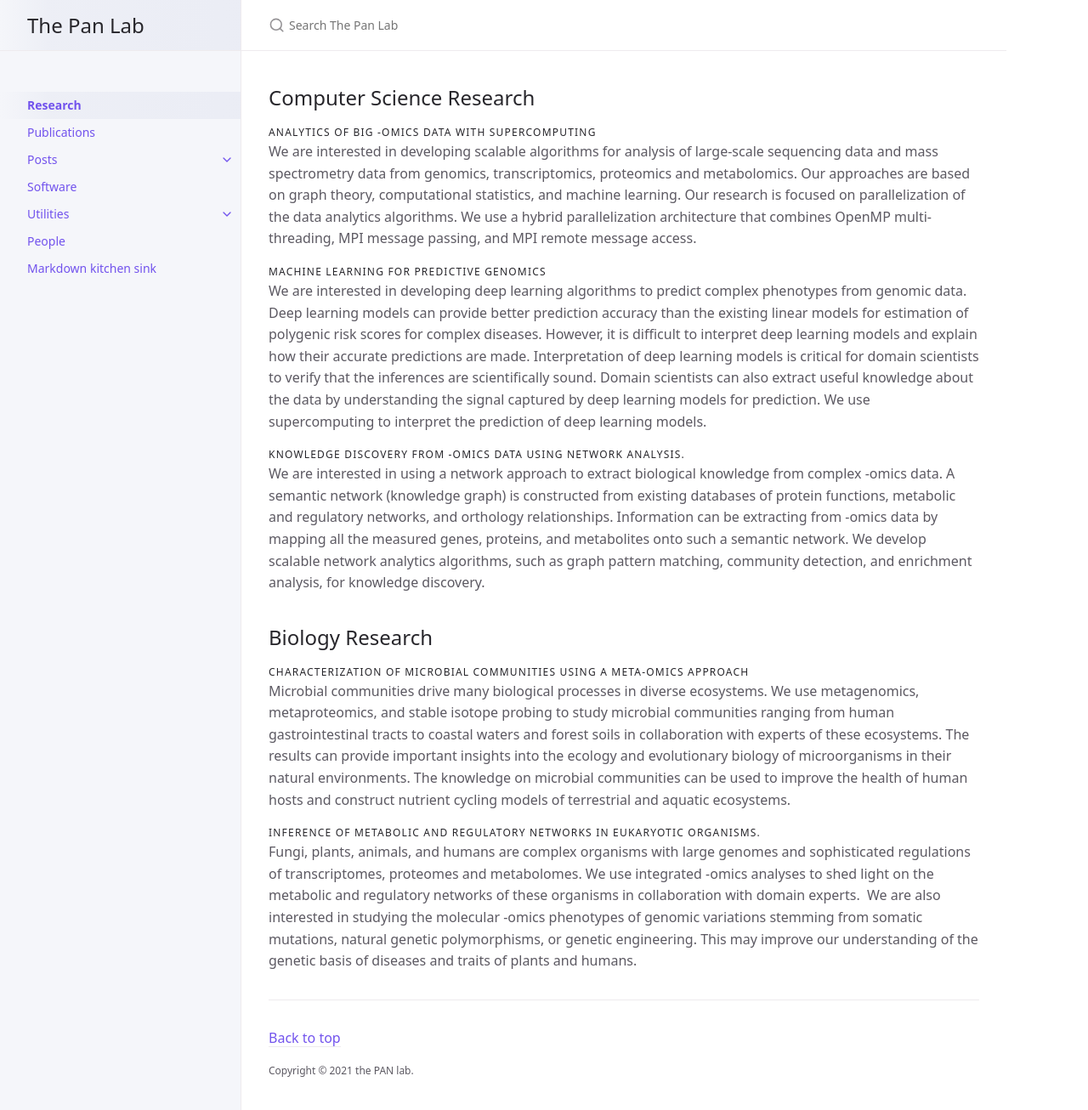
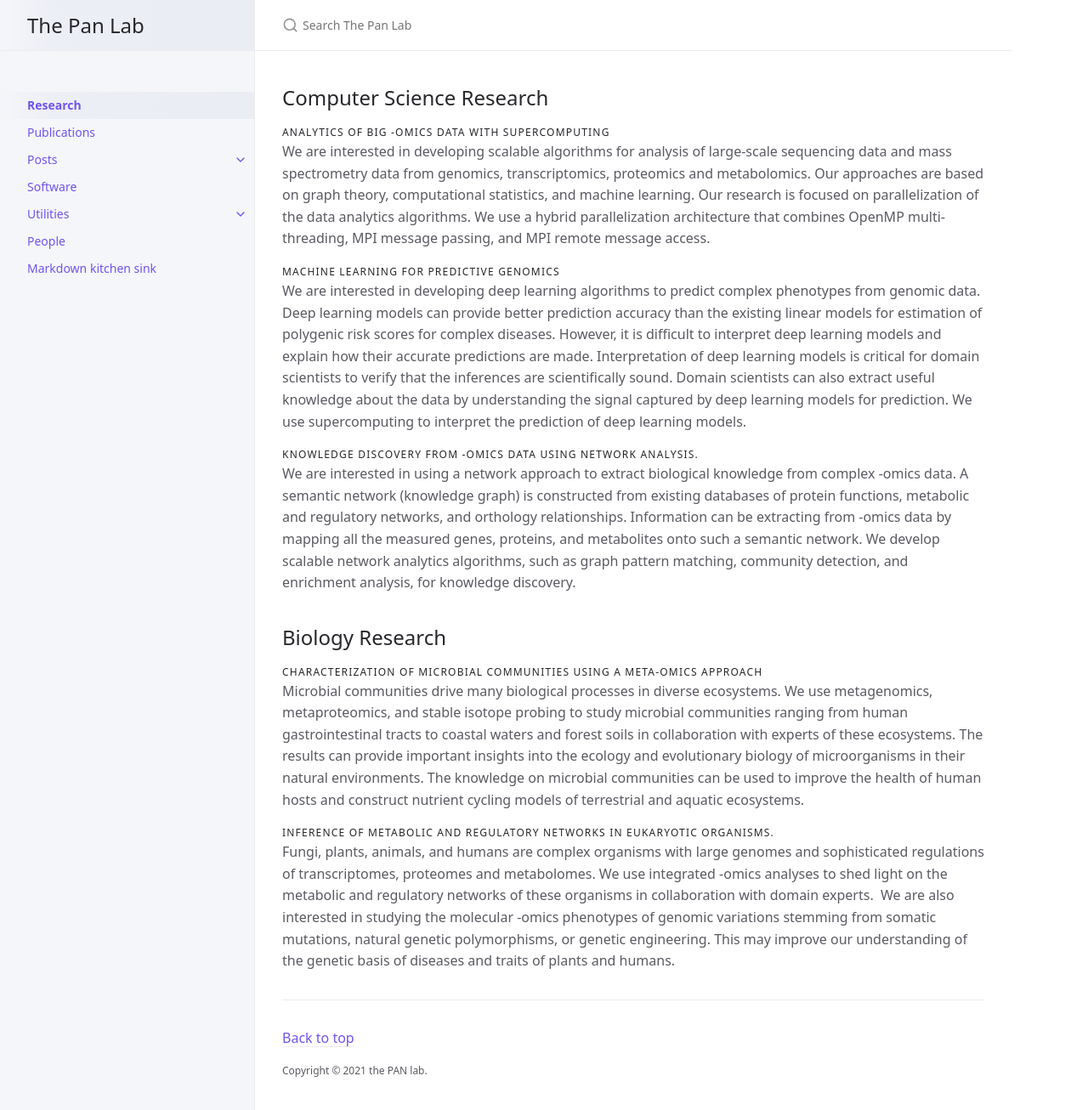
Before and after one commit to thepanlab/thepanlab.github.io, a Jekyll site: the page built from index.md, in a window 1280 px wide and 1310 px high. Shown: the top 1306 px of the window at 85% size. Built offline with Jekyll 4.4.1, drawn with Linux system fonts in a browser that asks for light colours.

Commit message:
Update light.scss

```diff
--- a/_sass/color_schemes/light.scss
+++ b/_sass/color_schemes/light.scss
@@ -1,5 +1,5 @@
 // Increase the side bar width as some of the page titles don't fit in the default size.
-$nav-width: 284px;
+$nav-width: 300px;
 
 // Increase the main content area width as some tables assume a larger size.
-$content-width: 900px;
+$content-width: 890px;
```
